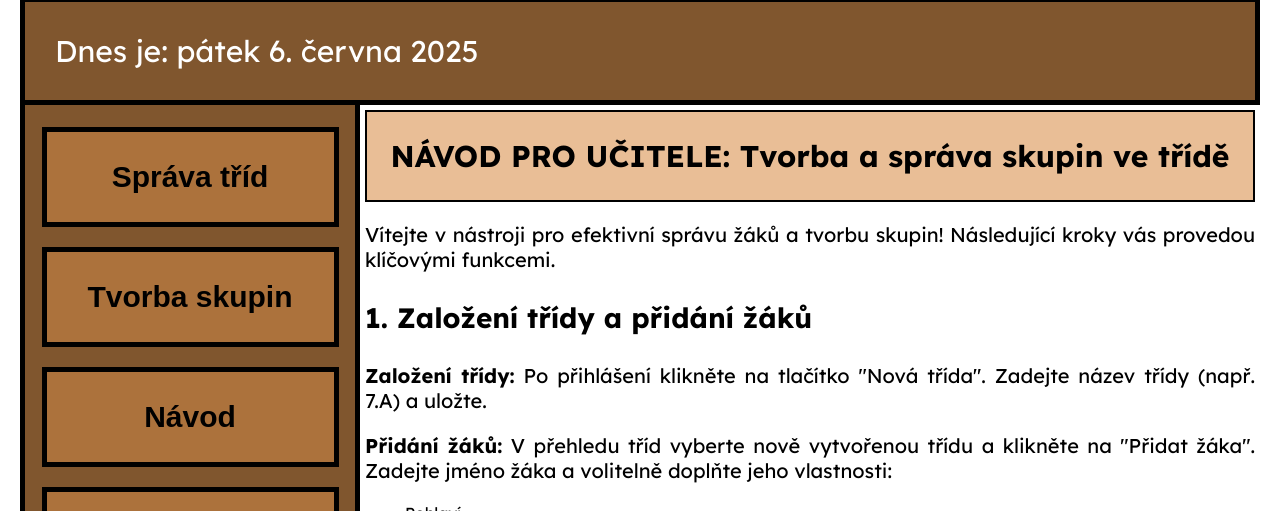
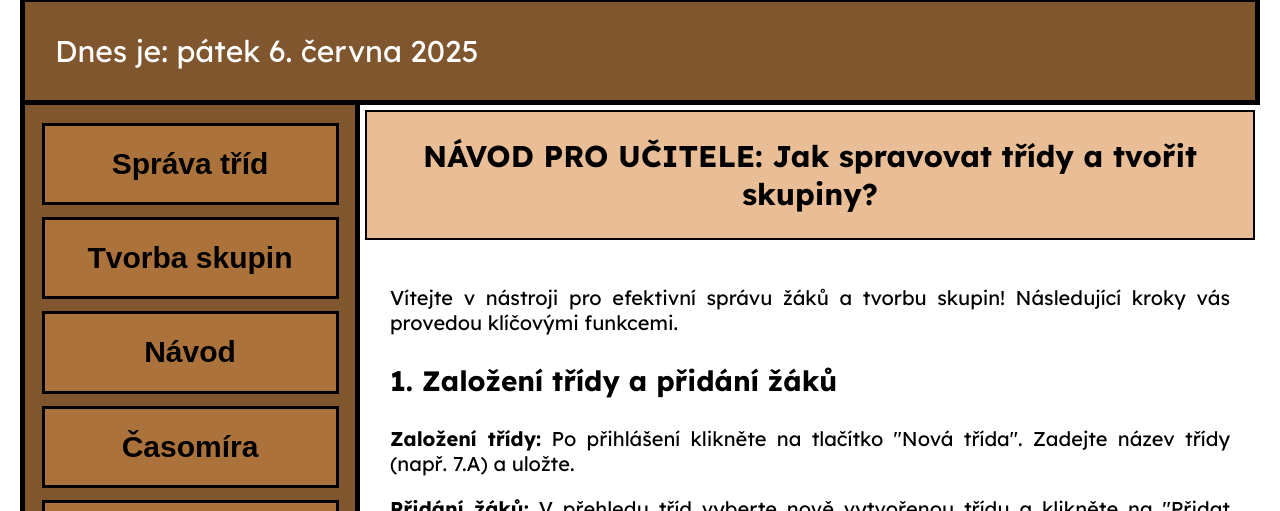
Before and after one commit to MichaelaHeidlerova/RozToc, a React (Vite) app in the folder my-app/: page /instruction in a window 1280 px wide. Shown: the part 289-800 px from the top of the page. Built offline with nearby package versions, Linux system fonts and the light colour scheme; a web font is replaced by a local one.

Commit message:
Úprava global CSS

```diff
--- a/my-app/src/components/pages/Instruction.jsx
+++ b/my-app/src/components/pages/Instruction.jsx
@@ -2,13 +2,15 @@ export const Instruction = () => {
   return (
     <section class="guide">
       <div className="pageTitle">
-          <h2>NÁVOD PRO UČITELE: Tvorba a správa skupin ve třídě</h2>
+          <h2>NÁVOD PRO UČITELE: Jak spravovat třídy a tvořit skupiny?</h2>
         </div>
+
+<div class="pageContent">
   <p class="guide-paragraph">
     Vítejte v nástroji pro efektivní správu žáků a tvorbu skupin! Následující kroky vás provedou klíčovými funkcemi.
   </p>
 
-  <div class="guide-section">
+  <div class="guide-Content">
     <h3 class="guide-subheading">1. Založení třídy a přidání žáků</h3>
     <p class="guide-paragraph"><strong>Založení třídy:</strong> Po přihlášení klikněte na tlačítko "Nová třída". Zadejte název třídy (např. 7.A) a uložte.</p>
     <p class="guide-paragraph"><strong>Přidání žáků:</strong> V přehledu tříd vyberte nově vytvořenou třídu a klikněte na "Přidat žáka". Zadejte jméno žáka a volitelně doplňte jeho vlastnosti:</p>
@@ -64,6 +66,8 @@ export const Instruction = () => {
   <p class="guide-conclusion">
     Věříme, že vám tento nástroj usnadní práci se žáky a organizaci skupinových aktivit! Pokud budete mít jakékoli dotazy, neváhejte se na nás obrátit.
   </p>
+
+</div>
 </section>
   );
 };
--- a/my-app/src/global.css
+++ b/my-app/src/global.css
@@ -6,6 +6,10 @@
 
 html {
   font-family: "Lexend", sans-serif;
+}
+
+.container {
+  max-width: 1280px;
 }
 
 .layout-wrapper {
@@ -32,8 +36,7 @@ html {
 
 body {
   display: flex;
-  justify-content: start;
-  align-items: flex-start;
+  align-items: center;
   min-height: 100vh;
   margin: 0;
   background-color: white;
@@ -45,7 +48,6 @@ body {
 .header {
   display: flex;
   flex-direction: row;
-  max-width: 1280px;
   width: 100%;
   justify-content: center;
 }
@@ -59,17 +61,26 @@ body {
   background-color: #80562E;
   box-sizing: border-box;
   width: 100%;
+  /*
+  position: sticky;
+  top: 108px;
+  */
 }
 
 .navigation {
   display: flex;
   flex-direction: column;
   min-width: 340px;
+  max-height: 500px;
   align-items: center;
   border: 5px solid black;
   border-top: none;
   background-color: #80562E;
   padding: 12px 0px;
+  /*
+  position: sticky;
+  top: 108px;
+  */
 }
 
 .classManagement,
@@ -81,13 +92,13 @@ body {
   flex-direction: column;
   max-width: 1280px;
   width: 90%;
-  height: 100px;
+  height: 150px;
   justify-content: center;
   align-items: center;
-  border: 5px solid;
+  border: 3px solid;
   border-color: black;
   background-color: #AC723C;
-  margin: 10px;
+  margin: 6px;
 }
 
 .drawersBtn {
```
